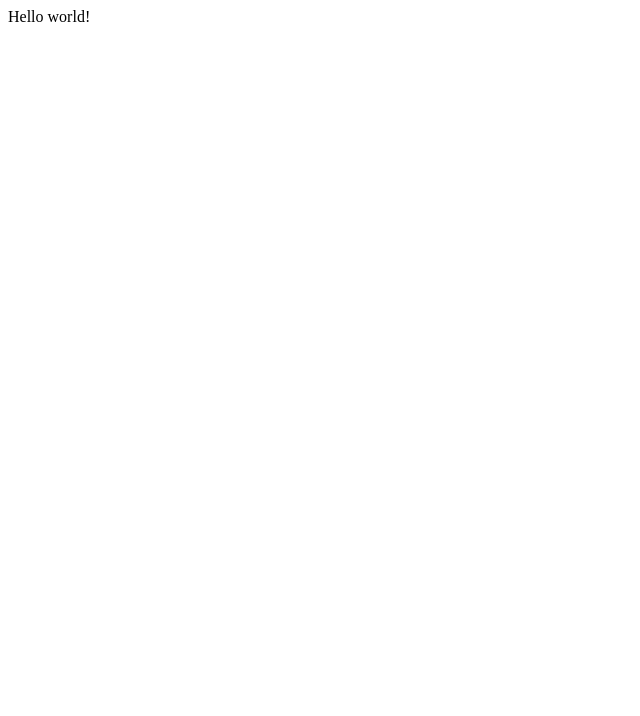
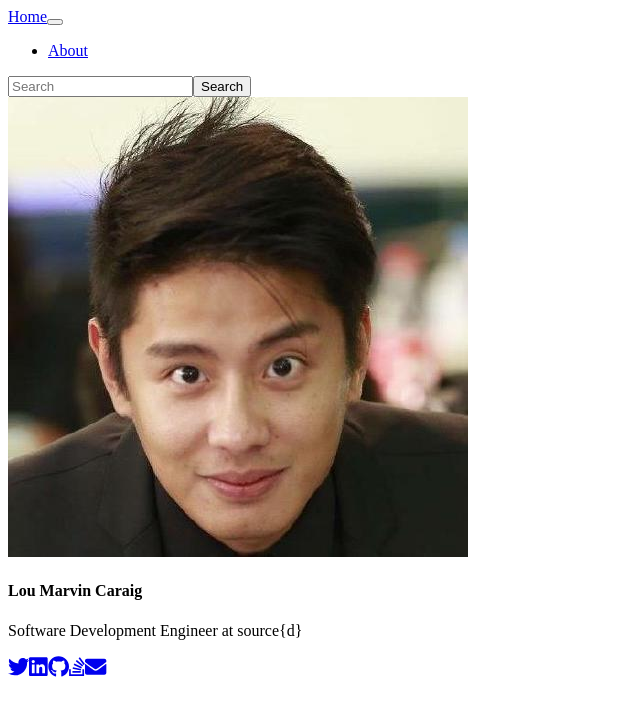
Before and after one commit to se7entyse7en/lmcaraig.com, a Gatsby site: page / in a window 1280 px wide. Shown: the whole page, without its empty margins (0-640 px from the left). Built offline with nearby package versions, Linux system fonts and the light colour scheme; Gatsby itself is replaced by a stand-in of ours.

Commit message:
Add index.js
Signed-off-by: Lou Marvin Caraig <loumarvincaraig@gmail.com>

```diff
--- a/src/pages/index.js
+++ b/src/pages/index.js
@@ -1,3 +1,44 @@
 import React from "react"
+import { graphql } from "gatsby"
 
-export default () => <div>Hello world!</div>
+import Navbar from "../components/navbar"
+import Header from "../components/header"
+import Posts from "../components/posts"
+
+import { fab } from '@fortawesome/free-brands-svg-icons'
+import { faEnvelope } from '@fortawesome/free-solid-svg-icons'
+
+import picture from "../../content/assets/picture.jpeg"
+
+export default ({data}) => (
+  <React.Fragment>
+    <Navbar></Navbar>
+    <Header picture={picture}
+            name={data.site.siteMetadata.header.name}
+            position={data.site.siteMetadata.header.position}
+            company={data.site.siteMetadata.header.company}
+            icons={[
+              [fab.faTwitter, `https://twitter.com/lmcaraig`],
+              [fab.faLinkedin, `https://linkedin.com/in/lmcaraig`],
+              [fab.faGithub, `https://github.com/se7entyse7en`],
+              [fab.faStackOverflow, `https://stackoverflow.com/users/3276106/se7entyse7en`],
+              [faEnvelope, `mailto:loumarvincaraig@gmail.com`]
+            ]}>
+    </Header>
+    <Posts></Posts>
+  </React.Fragment>
+)
+
+export const query = graphql`
+  query {
+    site {
+      siteMetadata {
+        header {
+          name
+          position
+          company
+        }
+      }
+    }
+  }
+`
```
